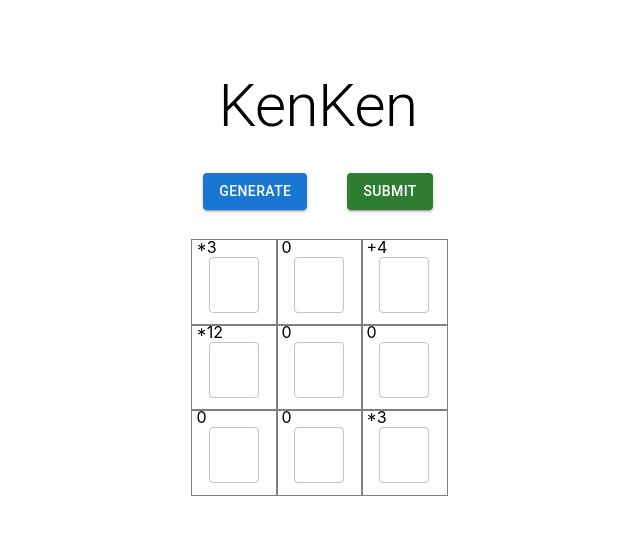
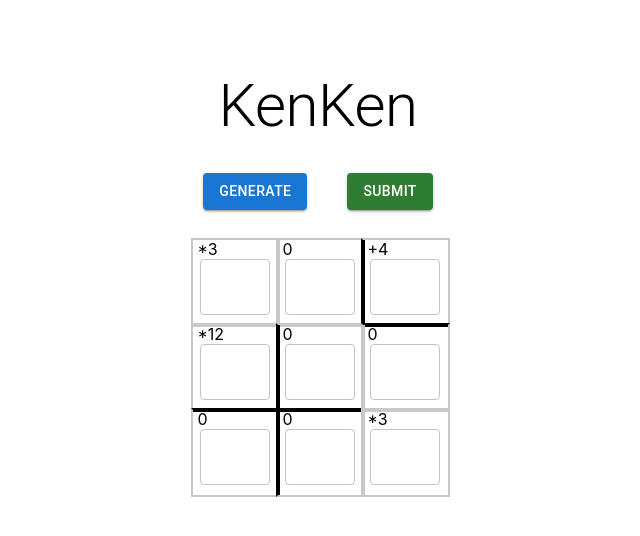
Before and after one commit to abdumamdouh/KenKen, a React (Create React App) app: page / in a window 1280 px wide. Shown: the top 536 px of the page, without its empty margins (322-962 px from the left). Built offline with nearby package versions, Linux system fonts and the light colour scheme.

Commit message:
add notification

```diff
--- a/src/App.js
+++ b/src/App.js
@@ -5,6 +5,8 @@ import Stack from "@mui/material/Stack";
 import Button from "@mui/material/Button";
 import Typography from "@mui/material/Typography";
 import Modal from "./Modal";
+import { ToastContainer, toast } from "react-toastify";
+import "react-toastify/dist/ReactToastify.css";
 
 const size = 5;
 
@@ -79,10 +81,47 @@ const request = {
 
 const App = () => {
   const [cells, setCells] = useState(request);
-  const generateCells = () => {
-    const cells = [];
-    for (let i = 0; i < size * size; i++) cells.push(<Cell key={i} />);
-    return cells;
+  const [result, setResult] = useState({});
+  const handleOnChange = (value, index) => {
+    // console.log("hi", value, index);
+    setResult({ ...result, [index]: value });
+  };
+  const handleSubmit = () => {
+    console.log("zepy");
+    if (Object.keys(result).length != cells.result.length)
+      toast.error("🦄 Please enter valus for all cells!", {
+        position: "top-right",
+        autoClose: 5000,
+        hideProgressBar: false,
+        closeOnClick: true,
+        pauseOnHover: true,
+        draggable: true,
+        progress: undefined,
+      });
+    else {
+      for (let i = 0; i < cells.result.length; i++)
+        if (result[i] != cells.result[i]) {
+          toast.error("Wrong Answer!", {
+            position: "top-right",
+            autoClose: 5000,
+            hideProgressBar: false,
+            closeOnClick: true,
+            pauseOnHover: true,
+            draggable: true,
+            progress: undefined,
+          });
+          return;
+        }
+      toast.success("Right Answer, Good Job!", {
+        position: "top-right",
+        autoClose: 5000,
+        hideProgressBar: false,
+        closeOnClick: true,
+        pauseOnHover: true,
+        draggable: true,
+        progress: undefined,
+      });
+    }
   };
   return (
     <div
@@ -96,6 +135,7 @@ const App = () => {
         gap: "0px",
       }}
     >
+      <ToastContainer />
       <Typography
         variant="h2"
         gutterBottom
@@ -106,7 +146,7 @@ const App = () => {
       </Typography>
       <Stack spacing={5} direction="row" style={{ margin: "30px 0" }}>
         <Modal />
-        <Button variant="contained" color="success">
+        <Button variant="contained" color="success" onClick={handleSubmit}>
           Submit
         </Button>
       </Stack>
@@ -127,9 +167,8 @@ const App = () => {
           marginBottom: "200px",
         }}
       >
-        {/* {generateCells()} */}
         {cells.values.map((cell, i) => (
-          <Cell key={i} cell={cell} />
+          <Cell key={i} cell={cell} id={i} handleOnChange={handleOnChange} />
         ))}
       </div>
     </div>
--- a/src/Cell.js
+++ b/src/Cell.js
@@ -1,8 +1,9 @@
 import * as React from "react";
 import TextField from "@mui/material/TextField";
 
-const Cell = ({ cell }) => {
+const Cell = ({ cell, handleOnChange, id }) => {
   const { bottom, left, right, top, value } = cell;
+
   return (
     <div
       style={{
@@ -12,21 +13,25 @@ const Cell = ({ cell }) => {
         alignItems: "center",
         width: "85px",
         height: "85px",
-        // outline: "solid 2px black",
-        borderTop: top ? "solid 2px black" : "solid 1px gray",
-        borderBottom: bottom ? "solid 2px black" : "solid 1px gray",
-        borderRight: right ? "solid 2px black" : "solid 1px gray",
-        borderLeft: left ? "solid 2px black" : "solid 1px gray",
-        border: "solid 1px gray",
+        borderTop: top ? "solid 2px black" : "solid 2px rgb(200,200,200)",
+        borderBottom: bottom ? "solid 2px black" : "solid 2px rgb(200,200,200)",
+        borderRight: right ? "solid 2px black" : "solid 2px rgb(200,200,200)",
+        borderLeft: left ? "solid 2px black" : "solid 2px rgb(200,200,200)",
       }}
     >
-      <span style={{ marginLeft: "5px", alignSelf: "start" }}>{value}</span>
+      <span
+        style={{ paddingTop: "4px", marginLeft: "5px", alignSelf: "start" }}
+      >
+        {value}
+      </span>
       <TextField
-        style={{ width: 50, marginBottom: "15px" }}
+        style={{ width: 70, marginBottom: "15px" }}
         id="outlined-basic"
         variant="outlined"
+        type="number"
         // value={5}
         // disabled
+        onChange={(e) => handleOnChange(e.target.value, id)}
       />
     </div>
   );
```
